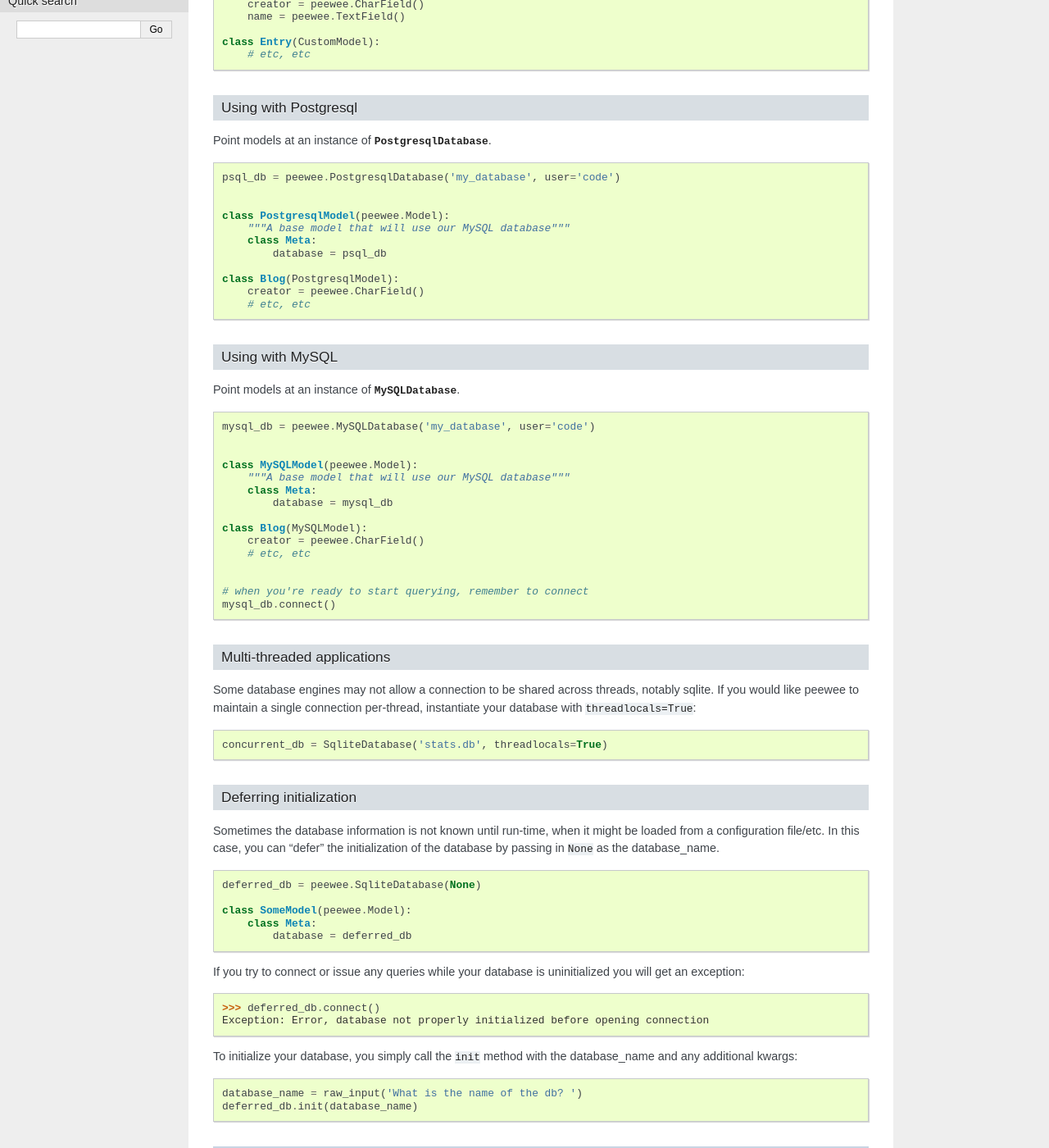
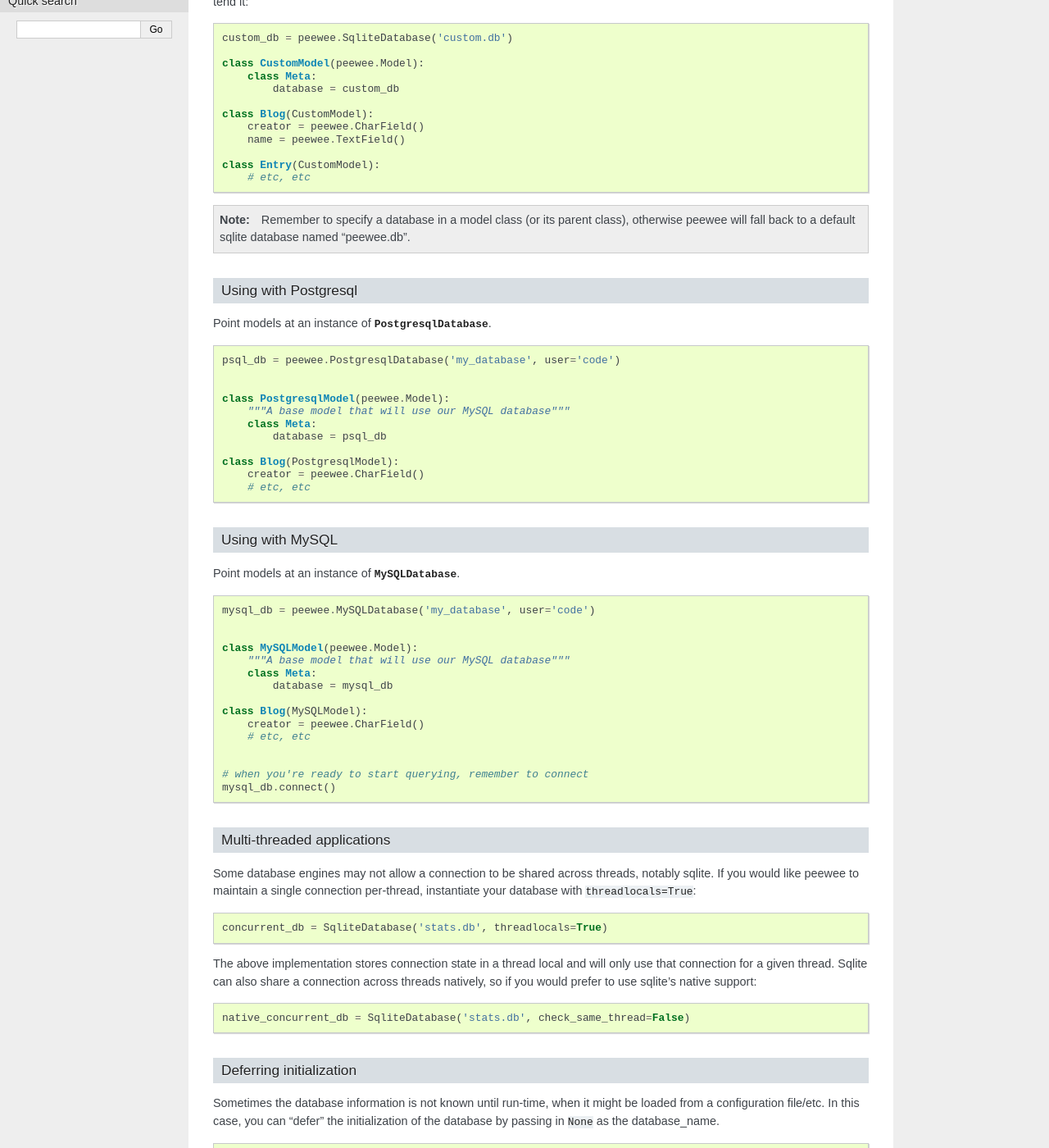
Before and after one commit to coleifer/peewee, a Sphinx documentation site: the page built from docs/peewee/cookbook.rst, in a window 1280 px wide and 1400 px high, scrolled down 1113 px. Shown: the whole window at 82% size. Built offline with Sphinx 7.4.7, drawn with Linux system fonts in a browser that asks for light colours; some of the changed text lies outside the part shown.

Commit message:
Adding notes on specifying db in docs

```diff
--- a/docs/peewee/cookbook.rst
+++ b/docs/peewee/cookbook.rst
@@ -40,6 +42,17 @@
     >>> database.connect()
 
 
+To use this database with your models, specify it in an inner "Meta" class:
+
+.. code-block:: python
+
+    class MyModel(Model):
+        some_field = CharField()
+
+        class Meta:
+            database = database
+
+
 It is possible to use multiple databases (provided that you don't try and mix
 models from each):
 
@@ -75,6 +88,9 @@
 
     class Entry(CustomModel):
         # etc, etc
+
+.. note:: Remember to specify a database in a model class (or its parent class),
+    otherwise peewee will fall back to a default sqlite database named "peewee.db".
 
 
 Using with Postgresql
@@ -131,6 +147,14 @@
 .. code-block:: python
 
     concurrent_db = SqliteDatabase('stats.db', threadlocals=True)
+
+The above implementation stores connection state in a thread local and will only
+use that connection for a given thread.  Sqlite can also share a connection across
+threads natively, so if you would prefer to use sqlite's native support:
+
+.. code-block:: python
+
+    native_concurrent_db = SqliteDatabase('stats.db', check_same_thread=False)
 
 
 .. _deferring_initialization:
```
Also changed, not shown: other parts of docs/peewee/cookbook.rst (+2 -0 lines).
